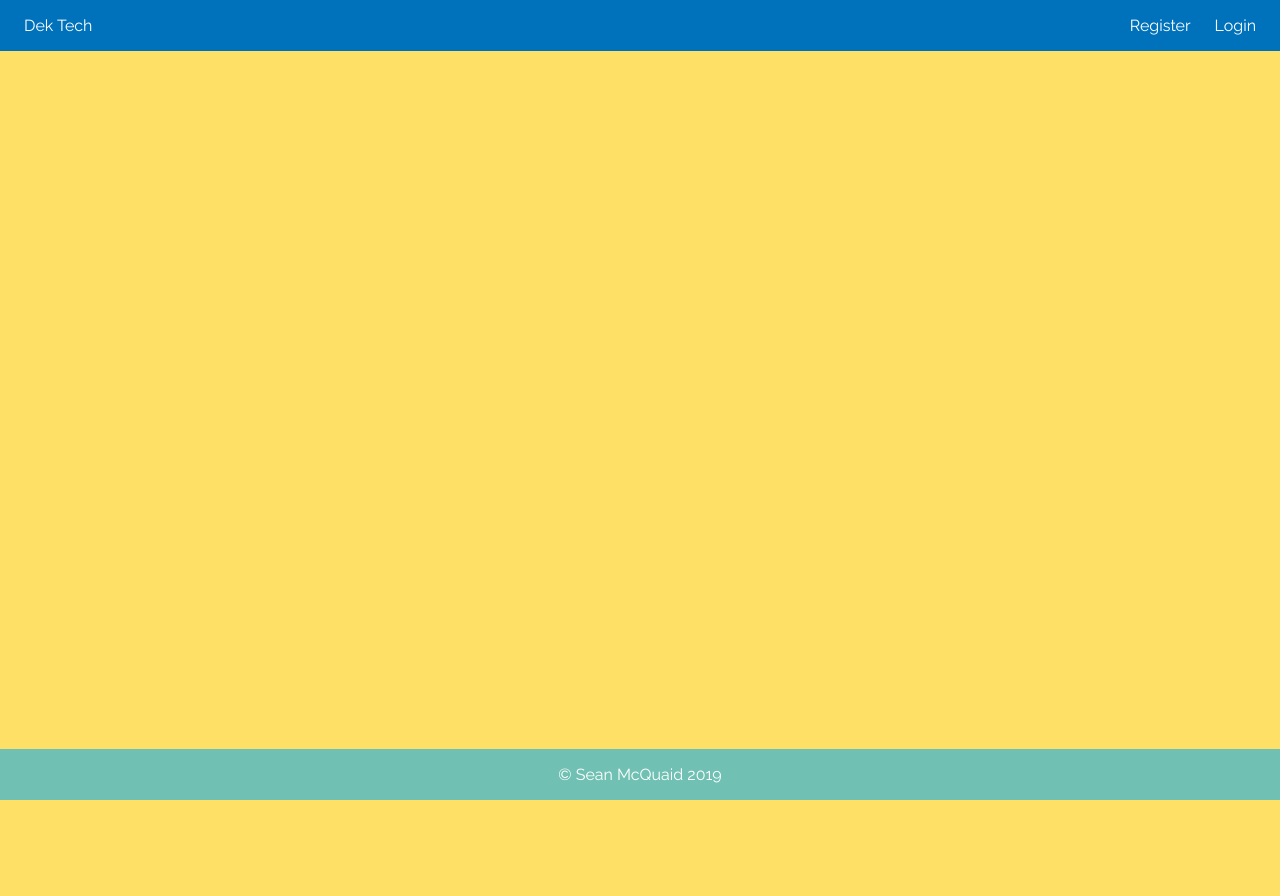
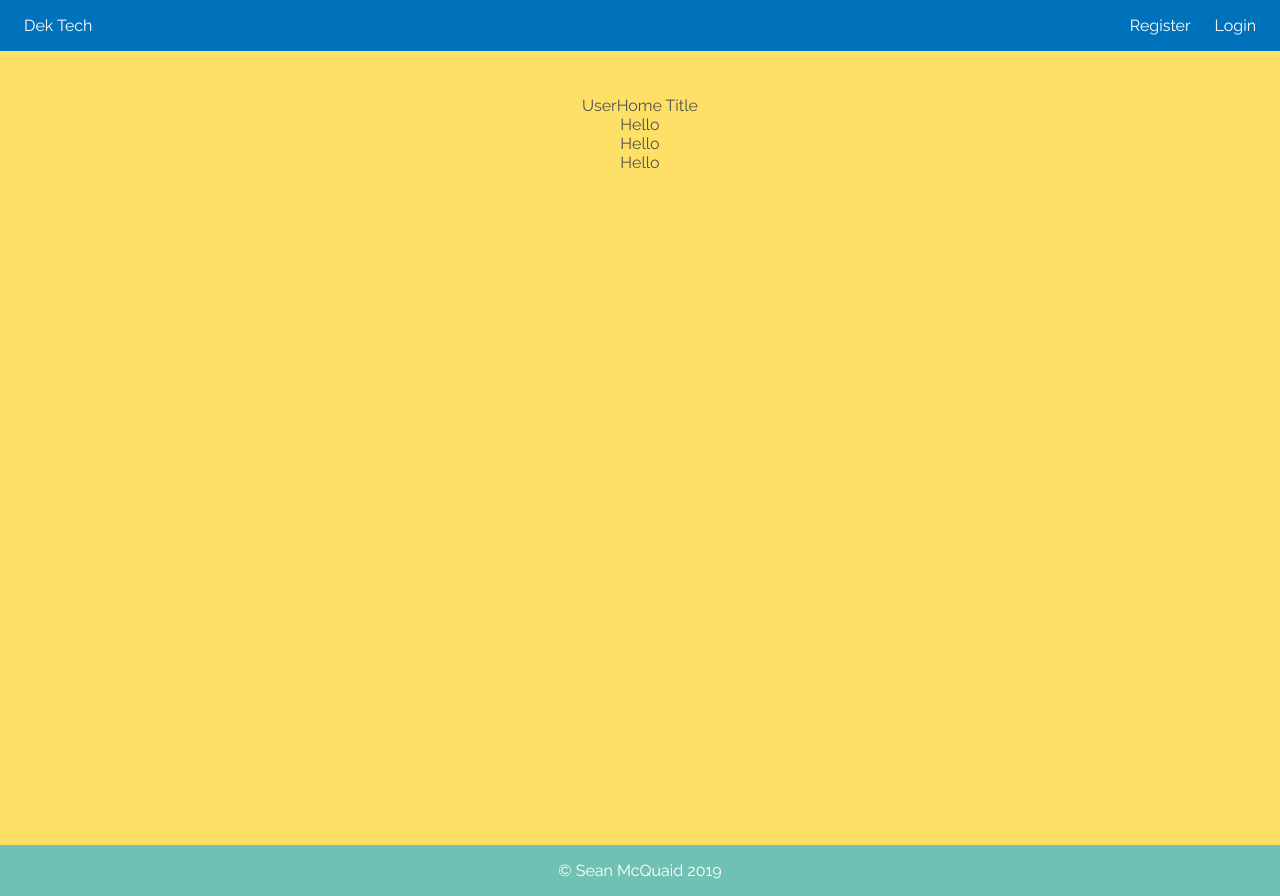
Before and after one commit to seanmcquaid/DekTech, a React (Create React App) app in the folder front-end/: page /userHome in a window 1280 px wide. Before the commit the page ends 800 px from the top, so only its background shows below. Built offline with nearby package versions, Linux system fonts and the light colour scheme; no server answers.

Commit message:
started creating resuable component for menu buttons for user home

```diff
--- /dev/null
+++ b/front-end/src/components/UserHome/UserHome.js
@@ -0,0 +1,21 @@
+import React from "react";
+import styles from "./UserHome.module.css";
+import MenuButton from "../Utility/MenuButton/MenuButton";
+
+
+const UserHome = props => {
+    return(
+        <div className={styles.userHomeContainer}>
+            <div className={styles.userHomeTitle}>UserHome Title</div>
+            <div className={styles.userHomeMenuContainer}>
+                <div className={styles.userHomeMenuOptions}>
+                    <MenuButton>Hello</MenuButton>
+                    <MenuButton>Hello</MenuButton>
+                    <MenuButton>Hello</MenuButton>
+                </div>
+            </div>
+        </div>
+    )
+};
+
+export default UserHome;
--- /dev/null
+++ b/front-end/src/components/UserHome/UserHome.module.css
@@ -0,0 +1,9 @@
+.userHomeContainer{
+    text-align: center;
+    display: flex;
+    flex-direction: column;
+    justify-content: center;
+    align-content: center;
+    align-items: center;
+    margin-top: 6rem;
+}
--- /dev/null
+++ b/front-end/src/components/Utility/MenuButton/MenuButton.js
@@ -0,0 +1,12 @@
+import React from "react";
+import styles from "./MenuButton.module.css";
+
+const MenuButton = props => {
+    return(
+        <div className={styles.menuButton}>
+            {props.children}
+        </div>
+    )
+};
+
+export default MenuButton;
--- a/front-end/src/containers/Navbar/Navbar.js
+++ b/front-end/src/containers/Navbar/Navbar.js
@@ -16,7 +16,7 @@ class Navbar extends Component {
     }
 
     componentDidMount = () => {
-        console.log(this.props.auth)
+        // console.log(this.props.auth)
         // use this to constantly check auth for loggedIn status
         if(!this.props.auth.isLoggedIn){
             this.props.checkAuthAction();
@@ -30,21 +30,21 @@ class Navbar extends Component {
 
     render(){
         let leftNavHomeLink, rightNavLinks, rightNavMobileLinks;
-        console.log(this.props.auth)
         if(this.props.auth.isLoggedIn){
             leftNavHomeLink = "/userHome";
             rightNavLinks =
             <Aux>
-                <div><Link></Link></div>
-                <div><Link></Link></div>
-                <div><Link></Link></div>
+                <div className={styles.rightNavLinks}><Link to="/currentDeck" className={styles.rightNavLink}>Current Deck</Link></div>
+                <div className={styles.rightNavLinks}><Link to="/cardSearch" className={styles.rightNavLink}>Card Search</Link></div>
+                <div className={styles.rightNavLinks}><Link to="/userProfile" className={styles.rightNavLink}>Profile</Link></div>
+                <div className={styles.rightNavLinks}>Logout</div>
             </Aux>;
         } else {
             leftNavHomeLink = "/";
             rightNavLinks =
             <Aux>
-                <div className={styles.rightNavLinks}><Link to="/register"className={styles.rightNavLink}>Register</Link></div>
-                <div className={styles.rightNavLinks}><Link to="/login"className={styles.rightNavLink}>Login</Link></div>
+                <div className={styles.rightNavLinks}><Link to="/register" className={styles.rightNavLink}>Register</Link></div>
+                <div className={styles.rightNavLinks}><Link to="/login" className={styles.rightNavLink}>Login</Link></div>
             </Aux>;
         }
         return(
--- a/front-end/src/containers/Protected/Protected.js
+++ b/front-end/src/containers/Protected/Protected.js
@@ -5,22 +5,36 @@ import Aux from "../../hoc/Aux/Aux";
 import Splash from "../../components/Splash/Splash";
 import Register from "../Users/Register/Register";
 import Login from "../Users/Login/Login";
+import UserHome from "../../components/UserHome/UserHome";
 
 class Protected extends Component {
 
     // check auth status and change allowed routes based on that
 
     render(){
-        if(this.props.auth.loggedIn){
-
+        let availableRoutes;
+        // console.log(this.props)
+        if(this.props.auth.isLoggedIn === true){
+            // console.log("currently logged in")
+            availableRoutes =
+            <Aux>
+                <Route exact path="/userHome" component={UserHome}/>
+            </Aux>;
         } else {
-
+            // console.log(this.props.auth.isLoggedIn)
+            availableRoutes =
+            <Aux>
+                <Route exact path="/" component={Splash}/>
+                <Route exact path="/register" component={Register}/>
+                <Route exact path="/login" component={Login}/>
+            </Aux>;
         }
         return(
             <Aux>
                 <Route exact path="/" component={Splash}/>
                 <Route exact path="/register" component={Register}/>
                 <Route exact path="/login" component={Login}/>
+                <Route exact path="/userHome" component={UserHome}/>
             </Aux>
         )
     }
--- a/front-end/src/containers/Users/Login/Login.js
+++ b/front-end/src/containers/Users/Login/Login.js
@@ -20,7 +20,7 @@ class Login extends Component {
                 message : "No user information matches the email you provided, try again!"
             });
         } else if(newProps.auth.message === "Successfully logged in!"){
-            this.props.history.push("/");
+            this.props.history.push("/userHome");
         } else if(newProps.auth.message === "Incorrect password, try again!"){
             this.setState({
                 message : newProps.auth.message
```
Also changed, not shown: front-end/src/components/Utility/MenuButton/MenuButton.module.css (added), 1 other file (tests, documents, lock files or other folders).
